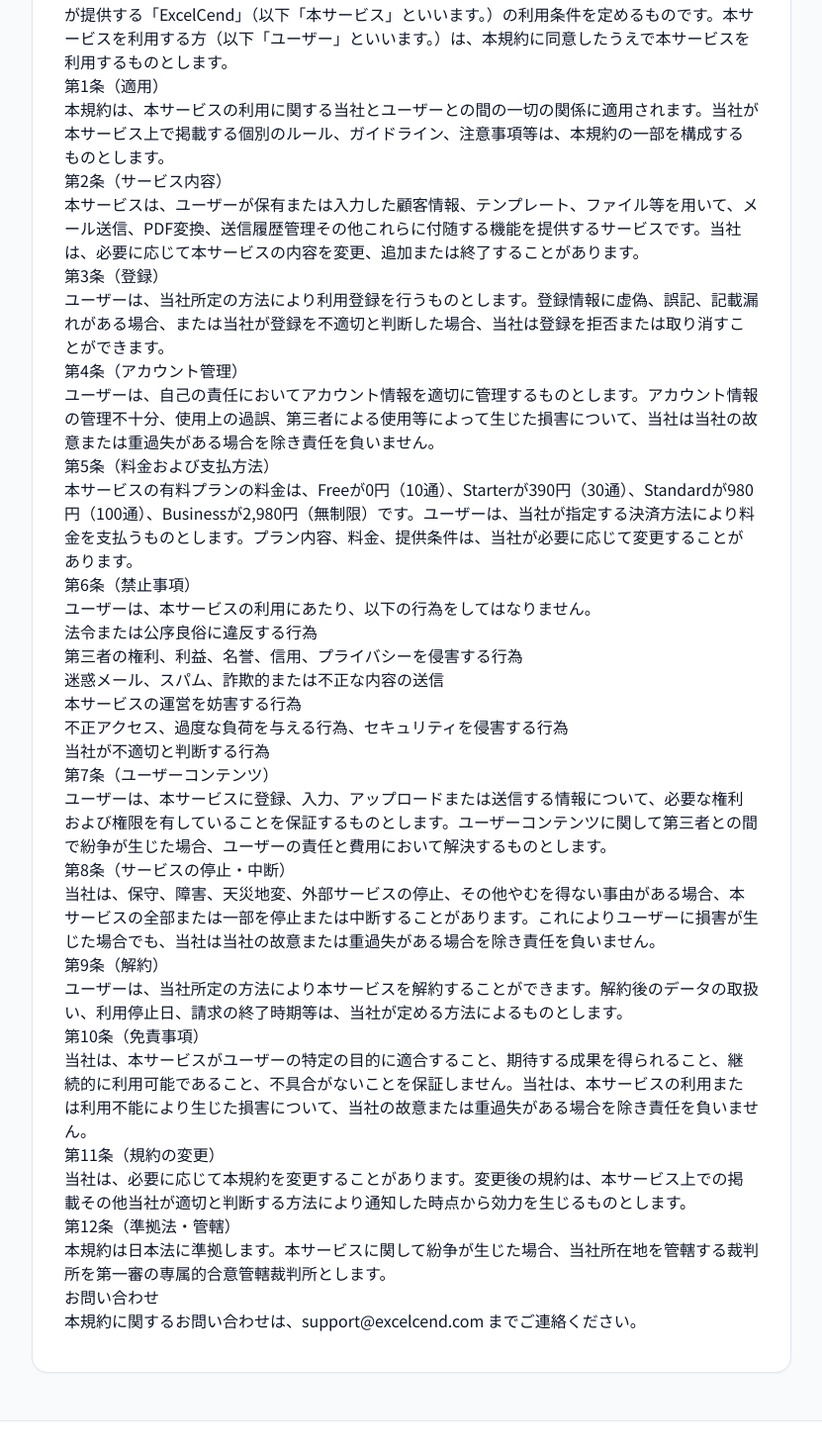
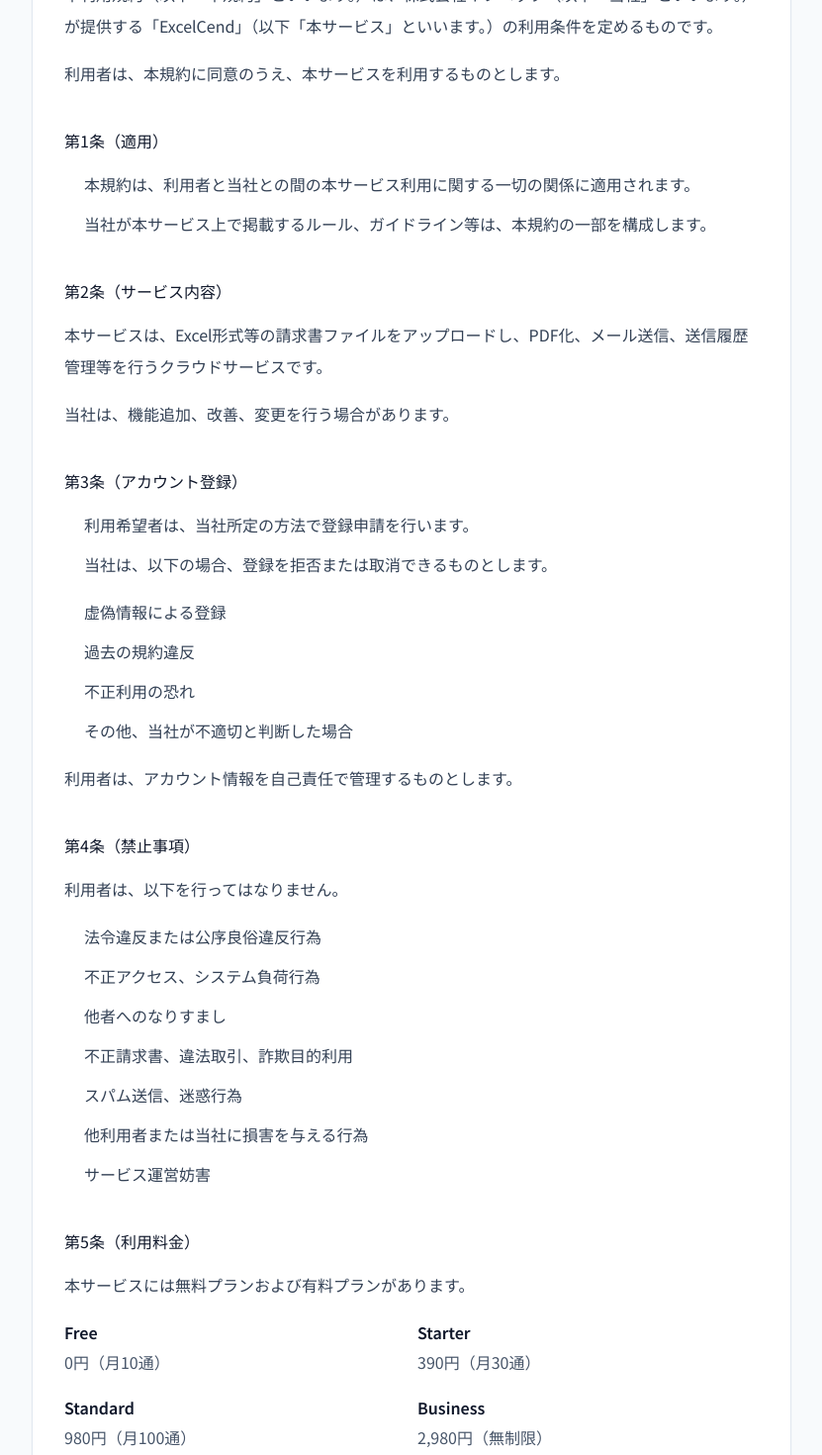
Before and after one commit to Ifpc-Becky/excelcend, a Next.js app: page /terms in a window 1280 px wide. Shown: the part 320-1790 px from the top of the page at 99% size, without its empty margins (224-1055 px from the left). Built offline with nearby package versions, Linux system fonts and the light colour scheme.

Commit message:
Format terms page content

```diff
--- a/src/app/terms/page.tsx
+++ b/src/app/terms/page.tsx
@@ -6,83 +6,193 @@ export const metadata: Metadata = {
   description: "ExcelCend の利用規約ページです。",
 };
 
+const sectionClassName = "mt-10 space-y-4 first:mt-0 break-words";
+const paragraphClassName = "leading-8 text-slate-700";
+const listClassName = "space-y-2 pl-5 leading-8 text-slate-700 marker:text-blue-500";
+const priceListClassName = "grid gap-3 sm:grid-cols-2";
+const priceItemClassName = "py-1";
+const priceNameClassName = "font-semibold text-slate-900";
+const priceDetailClassName = "mt-1 leading-7 text-slate-600";
+const contactListClassName = "space-y-2 leading-8 text-slate-700";
+
 export default function TermsPage() {
   return (
     <LegalPage title="利用規約" description="ExcelCend の利用規約です。">
-      <p>
-        本利用規約（以下「本規約」といいます。）は、株式会社イフペック（以下「当社」といいます。）が提供する「ExcelCend」（以下「本サービス」といいます。）の利用条件を定めるものです。本サービスを利用する方（以下「ユーザー」といいます。）は、本規約に同意したうえで本サービスを利用するものとします。
-      </p>
+      <div className="overflow-x-hidden text-[15px] leading-8 sm:text-base">
+        <section className={sectionClassName}>
+          <p className={paragraphClassName}>
+            本利用規約（以下「本規約」といいます。）は、株式会社イフペック（以下「当社」といいます。）が提供する「ExcelCend」（以下「本サービス」といいます。）の利用条件を定めるものです。
+          </p>
+          <p className={paragraphClassName}>
+            利用者は、本規約に同意のうえ、本サービスを利用するものとします。
+          </p>
+        </section>
 
-      <h2>第1条（適用）</h2>
-      <p>
-        本規約は、本サービスの利用に関する当社とユーザーとの間の一切の関係に適用されます。当社が本サービス上で掲載する個別のルール、ガイドライン、注意事項等は、本規約の一部を構成するものとします。
-      </p>
+        <section className={sectionClassName}>
+          <h2>第1条（適用）</h2>
+          <ol className={listClassName}>
+            <li>本規約は、利用者と当社との間の本サービス利用に関する一切の関係に適用されます。</li>
+            <li>当社が本サービス上で掲載するルール、ガイドライン等は、本規約の一部を構成します。</li>
+          </ol>
+        </section>
 
-      <h2>第2条（サービス内容）</h2>
-      <p>
-        本サービスは、ユーザーが保有または入力した顧客情報、テンプレート、ファイル等を用いて、メール送信、PDF変換、送信履歴管理その他これらに付随する機能を提供するサービスです。当社は、必要に応じて本サービスの内容を変更、追加または終了することがあります。
-      </p>
+        <section className={sectionClassName}>
+          <h2>第2条（サービス内容）</h2>
+          <p className={paragraphClassName}>
+            本サービスは、Excel形式等の請求書ファイルをアップロードし、PDF化、メール送信、送信履歴管理等を行うクラウドサービスです。
+          </p>
+          <p className={paragraphClassName}>当社は、機能追加、改善、変更を行う場合があります。</p>
+        </section>
 
-      <h2>第3条（登録）</h2>
-      <p>
-        ユーザーは、当社所定の方法により利用登録を行うものとします。登録情報に虚偽、誤記、記載漏れがある場合、または当社が登録を不適切と判断した場合、当社は登録を拒否または取り消すことができます。
-      </p>
+        <section className={sectionClassName}>
+          <h2>第3条（アカウント登録）</h2>
+          <ol className={listClassName}>
+            <li>利用希望者は、当社所定の方法で登録申請を行います。</li>
+            <li>当社は、以下の場合、登録を拒否または取消できるものとします。</li>
+          </ol>
+          <ul className={listClassName}>
+            <li>虚偽情報による登録</li>
+            <li>過去の規約違反</li>
+            <li>不正利用の恐れ</li>
+            <li>その他、当社が不適切と判断した場合</li>
+          </ul>
+          <p className={paragraphClassName}>利用者は、アカウント情報を自己責任で管理するものとします。</p>
+        </section>
 
-      <h2>第4条（アカウント管理）</h2>
-      <p>
-        ユーザーは、自己の責任においてアカウント情報を適切に管理するものとします。アカウント情報の管理不十分、使用上の過誤、第三者による使用等によって生じた損害について、当社は当社の故意または重過失がある場合を除き責任を負いません。
-      </p>
+        <section className={sectionClassName}>
+          <h2>第4条（禁止事項）</h2>
+          <p className={paragraphClassName}>利用者は、以下を行ってはなりません。</p>
+          <ul className={listClassName}>
+            <li>法令違反または公序良俗違反行為</li>
+            <li>不正アクセス、システム負荷行為</li>
+            <li>他者へのなりすまし</li>
+            <li>不正請求書、違法取引、詐欺目的利用</li>
+            <li>スパム送信、迷惑行為</li>
+            <li>他利用者または当社に損害を与える行為</li>
+            <li>サービス運営妨害</li>
+          </ul>
+        </section>
 
-      <h2>第5条（料金および支払方法）</h2>
-      <p>
-        本サービスの有料プランの料金は、Freeが0円（10通）、Starterが390円（30通）、Standardが980円（100通）、Businessが2,980円（無制限）です。ユーザーは、当社が指定する決済方法により料金を支払うものとします。プラン内容、料金、提供条件は、当社が必要に応じて変更することがあります。
-      </p>
+        <section className={sectionClassName}>
+          <h2>第5条（利用料金）</h2>
+          <p className={paragraphClassName}>本サービスには無料プランおよび有料プランがあります。</p>
+          <dl className={priceListClassName}>
+            <div className={priceItemClassName}>
+              <dt className={priceNameClassName}>Free</dt>
+              <dd className={priceDetailClassName}>0円（月10通）</dd>
+            </div>
+            <div className={priceItemClassName}>
+              <dt className={priceNameClassName}>Starter</dt>
+              <dd className={priceDetailClassName}>390円（月30通）</dd>
+            </div>
+            <div className={priceItemClassName}>
+              <dt className={priceNameClassName}>Standard</dt>
+              <dd className={priceDetailClassName}>980円（月100通）</dd>
+            </div>
+            <div className={priceItemClassName}>
+              <dt className={priceNameClassName}>Business</dt>
+              <dd className={priceDetailClassName}>2,980円（無制限）</dd>
+            </div>
+          </dl>
+          <p className={paragraphClassName}>料金、機能、利用条件は予告なく変更される場合があります。</p>
+          <p className={paragraphClassName}>有料プラン料金は、決済サービスを通じて支払うものとします。</p>
+        </section>
 
-      <h2>第6条（禁止事項）</h2>
-      <p>ユーザーは、本サービスの利用にあたり、以下の行為をしてはなりません。</p>
-      <ul>
-        <li>法令または公序良俗に違反する行為</li>
-        <li>第三者の権利、利益、名誉、信用、プライバシーを侵害する行為</li>
-        <li>迷惑メール、スパム、詐欺的または不正な内容の送信</li>
-        <li>本サービスの運営を妨害する行為</li>
-        <li>不正アクセス、過度な負荷を与える行為、セキュリティを侵害する行為</li>
-        <li>当社が不適切と判断する行為</li>
-      </ul>
+        <section className={sectionClassName}>
+          <h2>第6条（契約期間・解約）</h2>
+          <p className={paragraphClassName}>利用者は、いつでもプラン解約できます。</p>
+          <p className={paragraphClassName}>解約後も契約期間終了までは利用可能です。</p>
+          <p className={paragraphClassName}>既に支払済み料金について、法令上必要な場合を除き返金しません。</p>
+        </section>
 
-      <h2>第7条（ユーザーコンテンツ）</h2>
-      <p>
-        ユーザーは、本サービスに登録、入力、アップロードまたは送信する情報について、必要な権利および権限を有していることを保証するものとします。ユーザーコンテンツに関して第三者との間で紛争が生じた場合、ユーザーの責任と費用において解決するものとします。
-      </p>
+        <section className={sectionClassName}>
+          <h2>第7条（データ管理）</h2>
+          <p className={paragraphClassName}>
+            利用者は、送信データ、顧客情報、請求書データ等について自己責任で管理するものとします。
+          </p>
+          <p className={paragraphClassName}>当社はデータ保全に努めますが、完全な保存を保証しません。</p>
+          <p className={paragraphClassName}>重要データについては利用者自身でバックアップを行ってください。</p>
+        </section>
 
-      <h2>第8条（サービスの停止・中断）</h2>
-      <p>
-        当社は、保守、障害、天災地変、外部サービスの停止、その他やむを得ない事由がある場合、本サービスの全部または一部を停止または中断することがあります。これによりユーザーに損害が生じた場合でも、当社は当社の故意または重過失がある場合を除き責任を負いません。
-      </p>
+        <section className={sectionClassName}>
+          <h2>第8条（サービス停止・変更）</h2>
+          <p className={paragraphClassName}>
+            当社は以下の場合、事前通知なく本サービスを停止または変更できるものとします。
+          </p>
+          <ul className={listClassName}>
+            <li>メンテナンス</li>
+            <li>障害対応</li>
+            <li>セキュリティ上必要な場合</li>
+            <li>外部サービス障害</li>
+            <li>その他運営上必要な場合</li>
+          </ul>
+        </section>
 
-      <h2>第9条（解約）</h2>
-      <p>
-        ユーザーは、当社所定の方法により本サービスを解約することができます。解約後のデータの取扱い、利用停止日、請求の終了時期等は、当社が定める方法によるものとします。
-      </p>
+        <section className={sectionClassName}>
+          <h2>第9条（知的財産権）</h2>
+          <p className={paragraphClassName}>本サービスに関する知的財産権は当社または正当な権利者に帰属します。</p>
+        </section>
 
-      <h2>第10条（免責事項）</h2>
-      <p>
-        当社は、本サービスがユーザーの特定の目的に適合すること、期待する成果を得られること、継続的に利用可能であること、不具合がないことを保証しません。当社は、本サービスの利用または利用不能により生じた損害について、当社の故意または重過失がある場合を除き責任を負いません。
-      </p>
+        <section className={sectionClassName}>
+          <h2>第10条（保証の否認・免責）</h2>
+          <p className={paragraphClassName}>当社は、本サービスの完全性、正確性、継続性、特定目的適合性を保証しません。</p>
+          <p className={paragraphClassName}>
+            メール送信失敗、外部サービス障害、通信障害、利用者環境等に起因する損害について責任を負いません。
+          </p>
+          <p className={paragraphClassName}>利用者間または第三者とのトラブルについて、当社は責任を負いません。</p>
+        </section>
 
-      <h2>第11条（規約の変更）</h2>
-      <p>
-        当社は、必要に応じて本規約を変更することがあります。変更後の規約は、本サービス上での掲載その他当社が適切と判断する方法により通知した時点から効力を生じるものとします。
-      </p>
+        <section className={sectionClassName}>
+          <h2>第11条（損害賠償）</h2>
+          <p className={paragraphClassName}>
+            当社の責任は、当社に故意または重過失がある場合を除き、直近1か月分の利用料金を上限とします。
+          </p>
+        </section>
 
-      <h2>第12条（準拠法・管轄）</h2>
-      <p>
-        本規約は日本法に準拠します。本サービスに関して紛争が生じた場合、当社所在地を管轄する裁判所を第一審の専属的合意管轄裁判所とします。
-      </p>
+        <section className={sectionClassName}>
+          <h2>第12条（利用停止・削除）</h2>
+          <p className={paragraphClassName}>
+            当社は、利用者が本規約違反した場合、事前通知なくアカウント停止または削除できます。
+          </p>
+        </section>
 
-      <h2>お問い合わせ</h2>
-      <p>
-        本規約に関するお問い合わせは、support@excelcend.com までご連絡ください。
-      </p>
+        <section className={sectionClassName}>
+          <h2>第13条（規約変更）</h2>
+          <p className={paragraphClassName}>当社は必要に応じて本規約を変更できます。</p>
+          <p className={paragraphClassName}>変更後の内容は、本サービス上へ掲載した時点で効力を生じるものとします。</p>
+        </section>
+
+        <section className={sectionClassName}>
+          <h2>第14条（準拠法・裁判管轄）</h2>
+          <p className={paragraphClassName}>本規約は日本法に準拠します。</p>
+          <p className={paragraphClassName}>
+            本サービスに関して紛争が生じた場合、東京地方裁判所を第一審の専属的合意管轄裁判所とします。
+          </p>
+        </section>
+
+        <section className={sectionClassName}>
+          <h2>第15条（お問い合わせ）</h2>
+          <dl className={contactListClassName}>
+            <div>
+              <dt className="inline font-semibold text-slate-900">運営会社：</dt>
+              <dd className="inline">株式会社イフペック</dd>
+            </div>
+            <div>
+              <dt className="inline font-semibold text-slate-900">責任者：</dt>
+              <dd className="inline">ムオンベキゆきこ</dd>
+            </div>
+            <div>
+              <dt className="inline font-semibold text-slate-900">所在地：</dt>
+              <dd className="inline">東京都港区六本木6-6-13 スプリームマンション302</dd>
+            </div>
+            <div>
+              <dt className="inline font-semibold text-slate-900">メールアドレス：</dt>
+              <dd className="inline">support@excelcend.com</dd>
+            </div>
+          </dl>
+          <p className={paragraphClassName}>以上</p>
+        </section>
+      </div>
     </LegalPage>
   );
 }
```
